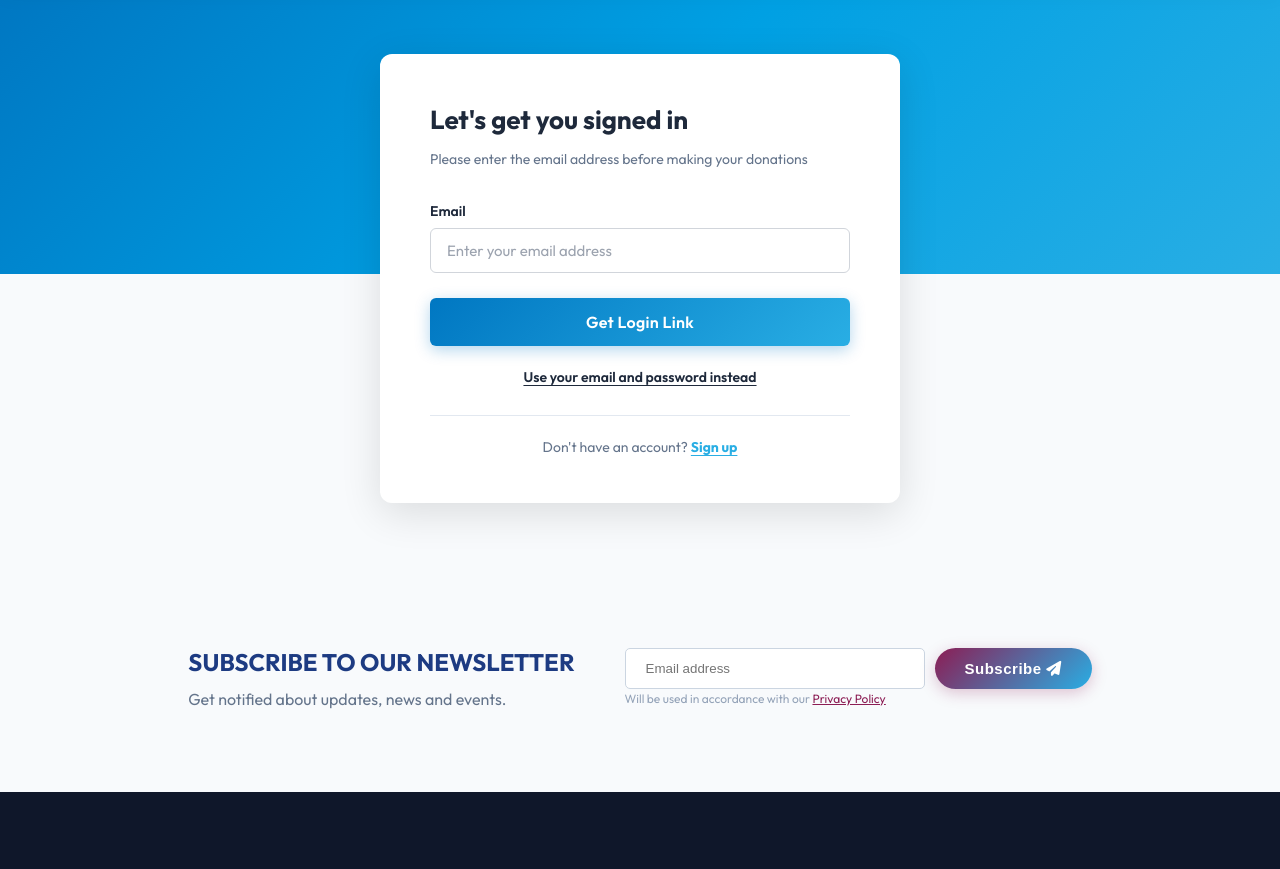
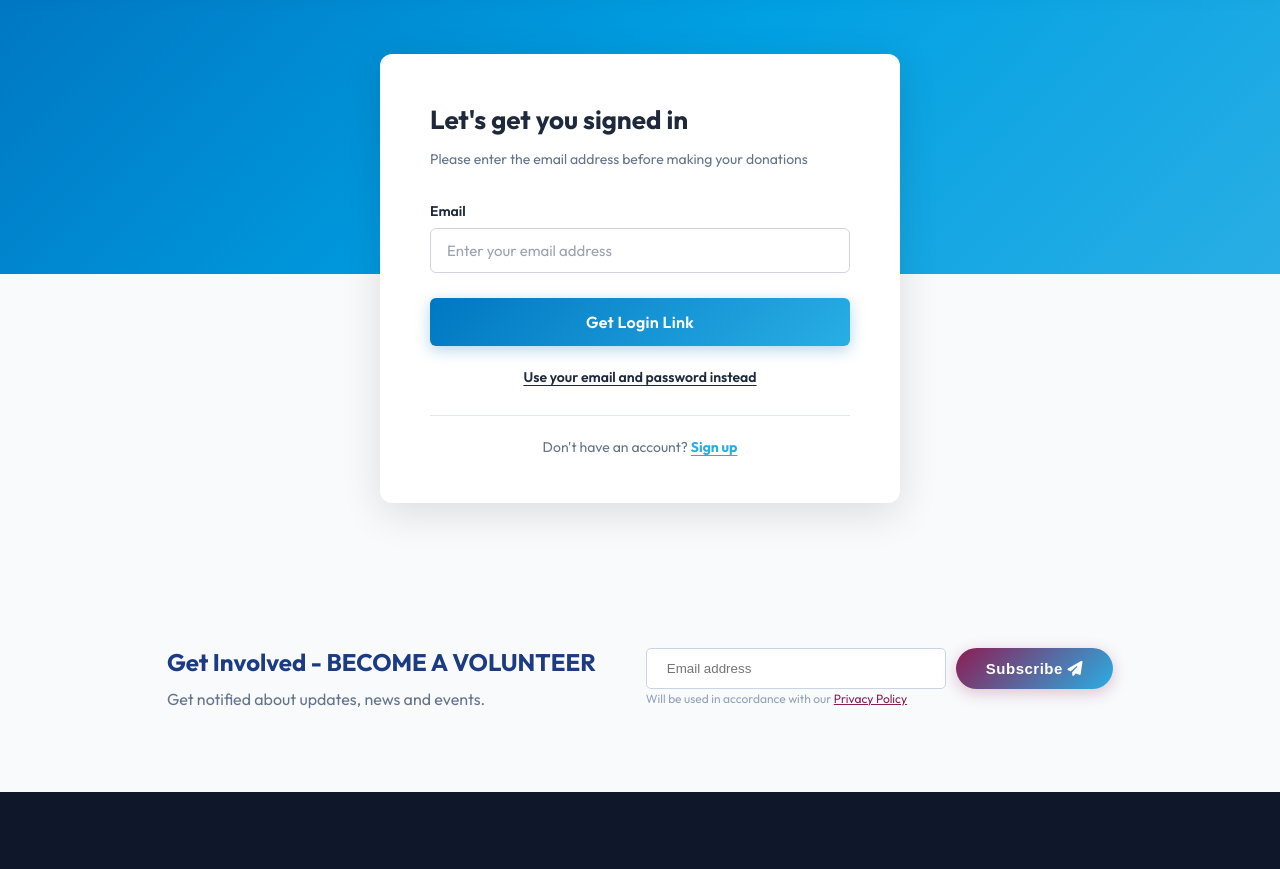
Before and after one commit to akramrafid/BRDT-Website, a website: page frontend/public/login.html in a window 1280 px wide. Shown: the part 171-1040 px from the top of the page. Drawn offline with Linux system fonts and the light colour scheme.

```diff
--- a/frontend/public/login.html
+++ b/frontend/public/login.html
@@ -187,7 +187,7 @@
     <div class="container section-padding text-center">
       <div class="newsletter-wrap">
         <div class="newsletter-text">
-          <h2>SUBSCRIBE TO OUR NEWSLETTER</h2>
+          <h2>Get Involved - BECOME A VOLUNTEER</h2>
           <p>Get notified about updates, news and events.</p>
         </div>
         <div class="newsletter-input">
```
Also changed, not shown: frontend/public/register.html (+1 -1 lines).
